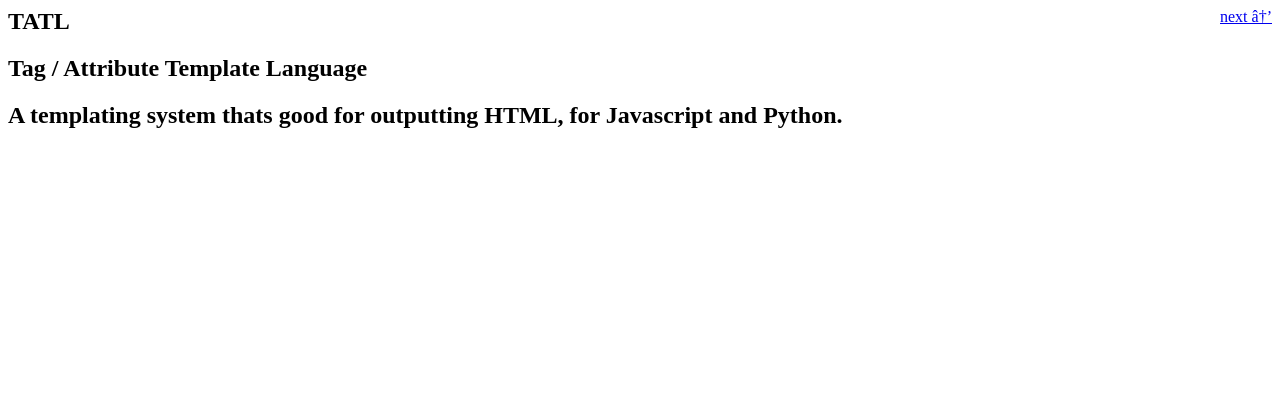
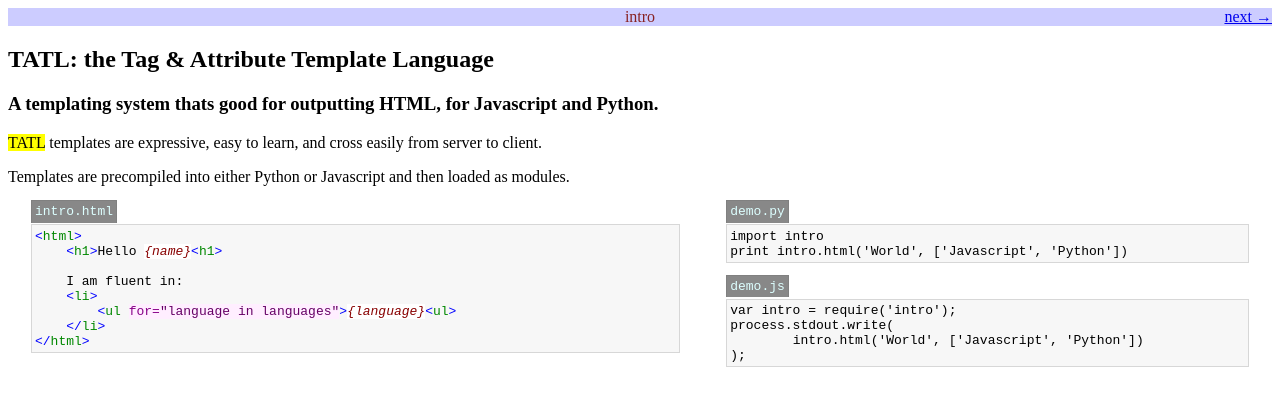
Before and after one commit to tln/tatl, a plain HTML site: page docs/index.html in a window 1280 px wide. Drawn offline with nearby package versions, Linux system fonts and the light colour scheme.

Commit message:
Further doc improvements

```diff
--- a/docs/docs.css
+++ b/docs/docs.css
@@ -3,6 +3,21 @@ pre {
 	border: 1px solid #d7d7d7;
 	margin: 1em 1.75em;
 	padding: .25em;
+}
+
+div.filename {
+	font-family: monospace;
+	padding: 0.25em;
+	margin: 1em 1.75em 0 1.75em;
+	border: 1px solid gray;
+	border-bottom: none;
+	display: inline;
+	line-height: 1.75em;
+	color: #dff;
+	background: #888;
+}
+div.filename + pre {
+	margin-top: 0;
 }
 
 pre code {
@@ -36,3 +51,14 @@ pre code .attr .attrval var {
 pre .comment {
 	color: #888;
 }
+
+nav {
+	background: #ccf;
+	color: #822;
+}
+article nav span {
+	display: block;
+	width: 60%;
+	margin: 0 auto;
+	text-align: center;
+}
--- a/docs/index.html
+++ b/docs/index.html
@@ -1,5 +1,6 @@
 <html>
 <head>
+<meta charset="UTF-8"></meta>
 <script src="http://ajax.googleapis.com/ajax/libs/jquery/1.10.2/jquery.min.js" type="text/javascript"></script>
 <script>
     $(function () {
@@ -25,21 +26,53 @@
 <nav>
 
 <a style="float: right;" href="#2">next →</a>
+<span>intro</span>
 </nav>
-        <html><body><h1>TATL</h1>
-<h2>Tag / Attribute Template Language</h2>
-<h2>A templating system thats good for outputting HTML, for Javascript and Python.</h2>
-<p></p></body></html>
+        <html><body><h2>TATL: the Tag &amp; Attribute Template Language</h2>
+<h3>A templating system thats good for outputting HTML, for Javascript and Python.</h3>
+<p><mark>TATL</mark> templates are expressive, easy to learn, and cross easily from
+server to client.
+
+</p><p>Templates are precompiled into either Python or Javascript and then loaded as modules.
+
+</p><div style="float: right; width: 45%">
+<div class="filename">demo.py</div>
+<pre class="python">
+import intro
+print intro.html('World', ['Javascript', 'Python'])
+</pre>
+<div class="filename">demo.js</div>
+<pre class="javascript">
+var intro = require('intro');
+process.stdout.write(
+	intro.html('World', ['Javascript', 'Python'])
+);
+</pre>
+</div>
+<div style="width: 55%">
+	<div class="filename">intro.html</div>
+<pre class="html tatl"><code>&lt;<span class="tag ">html</span>&gt;</code>
+    <code>&lt;<span class="tag ">h1</span>&gt;</code>Hello <var>{name}</var><code>&lt;<span class="tag ">h1</span>&gt;</code>
+
+    I am fluent in:
+    <code>&lt;<span class="tag ">li</span>&gt;</code>
+        <code>&lt;<span class="tag ">ul</span> <span class="attr special"><span class="attrname">for</span>=<span class="attrval">"language in languages"</span></span>&gt;</code><var>{language}</var><code>&lt;<span class="tag ">ul</span>&gt;</code>
+    <code>&lt;/<span class="tag ">li</span>&gt;</code>
+<code>&lt;/<span class="tag ">html</span>&gt;</code>
+</pre>
+</div>
+</body></html>
     </article><article class="" id="2">
 <nav>
 <a style="float: left;" href="#1">← previous</a>
 <a style="float: right;" href="#3">next →</a>
+<span>basic</span>
 </nav>
         <html><body><p>
 Pretty basic! <code>{}</code> are *substitions*. <code>for=</code> and <code>if=</code> are special *attributes*. There are a few more
 special attributes, which we'll see in the advanced section. <a href="#3">On to next &gt;&gt;</a>
 
-<pre><code>&lt;<span class="tag ">html</span>&gt;</code>
+<pre class="html tatl"><code>&lt;<span class="tag ">html</span>&gt;</code>
     <code>&lt;<span class="tag ">h1</span>&gt;</code>Hello <var>{name}</var><code>&lt;<span class="tag ">h1</span>&gt;</code>
     <code>&lt;<span class="tag ">p</span> <span class="attr special"><span class="attrname">if</span>=<span class="attrval">"number"</span></span>&gt;</code>Your emergency contact number is: <var>{number}</var><code>&lt;/<span class="tag ">p</span>&gt;</code>
     <code>&lt;<span class="tag ">li</span>&gt;</code>
@@ -50,6 +83,7 @@ special attributes, which we'll see in the advanced section. <a href="#3">On to
 <nav>
 <a style="float: left;" href="#2">← previous</a>
 <a style="float: right;" href="#4">next →</a>
+<span>tags</span>
 </nav>
         <html><body><p>
 </p><p>Ok, now lets look at the special *tags*. Just two: <code>&lt;do&gt;</code> acts like any other tag but doesn't show up in the output.
@@ -62,7 +96,7 @@ special attributes, which we'll see in the advanced section. <a href="#3">On to
 
 </p><p><a href="#4">next &gt;&gt;</a>
 
-<pre><code>&lt;<span class="tag ">html</span>&gt;</code>
+<pre class="html tatl"><code>&lt;<span class="tag ">html</span>&gt;</code>
     <code>&lt;<span class="tag ">h1</span>&gt;</code>Hello <var>{name}</var><code>&lt;<span class="tag ">h1</span>&gt;</code>
     <code>&lt;<span class="tag ">p</span> <span class="attr special"><span class="attrname">if</span>=<span class="attrval">"number"</span></span>&gt;</code>
         Your emergency contact number is: <var>{number}</var>
@@ -84,6 +118,7 @@ special attributes, which we'll see in the advanced section. <a href="#3">On to
 <nav>
 <a style="float: left;" href="#3">← previous</a>
 <a style="float: right;" href="#5">next →</a>
+<span>shortcuts</span>
 </nav>
         <html><body><p>
 </p><p>We can use shortcuts here.
@@ -96,7 +131,7 @@ special attributes, which we'll see in the advanced section. <a href="#3">On to
 
 <a href="#5">next &gt;&gt;</a>
 
-<pre><code>&lt;<span class="tag ">html</span>&gt;</code>
+<pre class="html tatl"><code>&lt;<span class="tag ">html</span>&gt;</code>
     <code>&lt;<span class="tag ">h1</span>&gt;</code>Hello <var>{name}</var><code>&lt;<span class="tag ">h1</span>&gt;</code>
     <code>&lt;<span class="tag ">p</span> <span class="attr special"><span class="attrname">if</span></span>&gt;</code>
         Your emergency contact number is: <var>{number}</var>
@@ -118,14 +153,15 @@ special attributes, which we'll see in the advanced section. <a href="#3">On to
 <nav>
 <a style="float: left;" href="#4">← previous</a>
 <a style="float: right;" href="#6">next →</a>
+<span>structured</span>
 </nav>
         <html><body><p>Lets see what happens if the data is more structured. The notices now has a level, text and a link for more details. We just change the substitution to use <code>variable.path</code>.
 
-</p><p>We havent shown what kind of data structure the notices is passed as but dotted paths work with lists, dicts, and objects, and if the key isn't found, its just empty (more on empty).
+</p><p>We haven't shown what kind of data structure the notices is passed as but dotted paths work with lists, dicts, and objects, and if the key isn't found, its just empty (more on empty).
 
-</p><p>Notice how the empty if came in handy again!
+</p><p>Notice how the empty <code>if</code> came in handy again!
 
-<pre><code>&lt;<span class="tag ">html</span>&gt;</code>
+<pre class="html tatl"><code>&lt;<span class="tag ">html</span>&gt;</code>
     <code>&lt;<span class="tag ">h1</span>&gt;</code>Hello <var>{name}</var><code>&lt;<span class="tag ">h1</span>&gt;</code>
     <code>&lt;<span class="tag ">p</span> <span class="attr special"><span class="attrname">if</span></span>&gt;</code>
         Your emergency contact number is: <var>{number}</var>
@@ -151,6 +187,7 @@ special attributes, which we'll see in the advanced section. <a href="#3">On to
 <nav>
 <a style="float: left;" href="#5">← previous</a>
 <a style="float: right;" href="#7">next →</a>
+<span>divein</span>
 </nav>
         <html><body><p>Thats it! Dive in further:
 
@@ -177,6 +214,7 @@ special attributes, which we'll see in the advanced section. <a href="#3">On to
 <nav>
 <a style="float: left;" href="#6">← previous</a>
 <a style="float: right;" href="#8">next →</a>
+<span>moreloops</span>
 </nav>
         <html><body><h1>More data, more loops.</h1>
 <p>Ok, we need labels for the radio buttons. Lets add set a local variable. Then we look up the number.
@@ -187,7 +225,7 @@ save it to a local variable. Theres also a filter -- <code>set=""</code>
 </p><p>For the sake of a scenario, lets say we've decided to nag people about
 their number in the footer, too; we're referencing our variable like it was passed in.
 
-<pre><code>&lt;<span class="tag ">html</span>&gt;</code>
+<pre class="html tatl"><code>&lt;<span class="tag ">html</span>&gt;</code>
     <code>&lt;<span class="tag ">h1</span>&gt;</code>Hello <var>{name}</var><code>&lt;<span class="tag ">h1</span>&gt;</code>
     <code>&lt;<span class="tag ">p</span> <span class="attr special"><span class="attrname">set</span>=<span class="attrval">"chide|tag"</span></span> <span class="attr special"><span class="attrname">if</span></span>&gt;</code>
         Your emergency contact number is: <var>{number}</var>
@@ -219,10 +257,11 @@ their number in the footer, too; we're referencing our variable like it was pass
 <nav>
 <a style="float: left;" href="#7">← previous</a>
 <a style="float: right;" href="#9">next →</a>
+<span>defs</span>
 </nav>
         <html><body><h1>Calls, defs</h1>
 <p>This is getting complicated. Lets move out some of the pieces using macros.
-The second file is called common.html so we can access the macros within using common::name.
+The second file is called <code>common.html</code>, and would be compiled into a module called <code>common</code>; we can access the macros within that module by using <code>common::name</code>.
 
 </p><p>The <code>def=</code> tag defines a macro. Note that we moved the <code>{labels = {..}}</code> inside the macro.
 When it was outside the macro, it was a local var of the implicit html macro. Macros can
@@ -230,9 +269,9 @@ only access parameters that are passed in.
 
 </p><p>We call a local function via {function()} and function from another template via {template::function()}
 
-<pre><code>&lt;<span class="tag ">html</span>&gt;</code>
+<pre class="html tatl"><code>&lt;<span class="tag ">html</span>&gt;</code>
     <code>&lt;<span class="tag ">h1</span>&gt;</code>Hello <var>{name}</var><code>&lt;<span class="tag ">h1</span>&gt;</code>
-    <var>{chide(number)}</var>
+    <var>{common::chide(number)}</var>
     <code>&lt;<span class="tag ">li</span>&gt;</code>
         <code>&lt;<span class="tag ">ul</span> <span class="attr"><span class="attrname">class</span>=<span class="attrval">"<var>{.level}</var>"</span></span> <span class="attr special"><span class="attrname">for</span>=<span class="attrval">"notices"</span></span>&gt;</code><var>{.text}</var>
             <code>&lt;<span class="tag ">div</span> <span class="attr"><span class="attrname">class</span>=<span class="attrval">"more-info"</span></span> <span class="attr special"><span class="attrname">if</span></span>&gt;</code>
@@ -242,11 +281,12 @@ only access parameters that are passed in.
     <code>&lt;/<span class="tag ">li</span>&gt;</code>
     <var>{rating()}</var>
     <code>&lt;<span class="tag ">hr</span>&gt;</code>
-    <var>{chide(number)}</var>
+    <var>{common::chide(number)}</var>
 <code>&lt;/<span class="tag ">html</span>&gt;</code>
 </pre>
 
-<pre><code>&lt;<span class="tag ">html</span>&gt;</code>
+<div class="filename">common.html</div>
+<pre class="html tatl"><code>&lt;<span class="tag ">html</span>&gt;</code>
     <code>&lt;<span class="tag ">h1</span>&gt;</code><var>{title}</var><code>&lt;/<span class="tag ">h1</span>&gt;</code>
 
     <code>&lt;<span class="tag ">p</span> <span class="attr special"><span class="attrname">def</span>=<span class="attrval">"chide(number)"</span></span> <span class="attr special"><span class="attrname">if</span></span>&gt;</code>
@@ -268,6 +308,7 @@ only access parameters that are passed in.
 <nav>
 <a style="float: left;" href="#8">← previous</a>
 <a style="float: right;" href="#10">next →</a>
+<span>use</span>
 </nav>
         <html><body><p>The <code>use=</code> attribute + <code>param=</code> = inheritence.
 
@@ -282,7 +323,7 @@ and pass them.
 title of the page, as well. In general you can use variables after they're defined, eg you can use variables from a
 for loop.
 
-<pre><code>&lt;<span class="tag ">html</span> <span class="attr special"><span class="attrname">use</span>=<span class="attrval">"common::html"</span></span>&gt;</code>
+<pre class="html tatl"><code>&lt;<span class="tag ">html</span> <span class="attr special"><span class="attrname">use</span>=<span class="attrval">"common::html"</span></span>&gt;</code>
     <code>&lt;<span class="tag ">title</span> <span class="attr special"><span class="attrname">set</span>=<span class="attrval">"footer|contents"</span></span>&gt;</code>Hello <var>{name}</var><code>&lt;/<span class="tag ">title</span>&gt;</code>
     <var>{footer = chide(number); footer}</var>
 
@@ -301,7 +342,7 @@ for loop.
 <code>&lt;/<span class="tag ">html</span>&gt;</code>
 </pre>
 
-<pre><code>&lt;<span class="tag ">html</span> <span class="attr special"><span class="attrname">def</span>=<span class="attrval">"html(*)"</span></span>&gt;</code>
+<pre class="html tatl"><code>&lt;<span class="tag ">html</span> <span class="attr special"><span class="attrname">def</span>=<span class="attrval">"html(*)"</span></span>&gt;</code>
     <code>&lt;<span class="tag ">title</span> <span class="attr special"><span class="attrname">param</span>=<span class="attrval">"title"</span></span>&gt;</code><var>{title}</var><code>&lt;/<span class="tag ">title</span>&gt;</code>
     <code>&lt;<span class="tag ">h1</span>&gt;</code><var>{title}</var><code>&lt;/<span class="tag ">h1</span>&gt;</code>
 
@@ -329,13 +370,14 @@ for loop.
 <nav>
 <a style="float: left;" href="#9">← previous</a>
 <a style="float: right;" href="#11">next →</a>
+<span>moreshortcuts</span>
 </nav>
         <html><body><h1>More shortcuts! </h1>
 <p>param and set will default to their tag names.
 
 </p><p>param will set '.' to be the value of the parameter.
 
-<pre><code>&lt;<span class="tag ">html</span> <span class="attr special"><span class="attrname">use</span>=<span class="attrval">"common::html"</span></span>&gt;</code>
+<pre class="html tatl"><code>&lt;<span class="tag ">html</span> <span class="attr special"><span class="attrname">use</span>=<span class="attrval">"common::html"</span></span>&gt;</code>
     <code>&lt;<span class="tag ">title</span> <span class="attr special"><span class="attrname">set</span></span>&gt;</code>Hello <var>{name}</var><code>&lt;/<span class="tag ">title</span>&gt;</code>
     <var>{chide(number)}</var>
 
@@ -352,7 +394,7 @@ for loop.
 <code>&lt;/<span class="tag ">html</span>&gt;</code>
 </pre>
 
-<pre><code>&lt;<span class="tag ">html</span>&gt;</code>
+<pre class="html tatl"><code>&lt;<span class="tag ">html</span>&gt;</code>
     <code>&lt;<span class="tag ">title</span> <span class="attr special"><span class="attrname">param</span></span>&gt;</code><var>{.}</var><code>&lt;/<span class="tag ">title</span>&gt;</code>
     <code>&lt;<span class="tag ">h1</span>&gt;</code><var>{.}</var><code>&lt;/<span class="tag ">h1</span>&gt;</code>
 
@@ -380,6 +422,7 @@ for loop.
 <nav>
 <a style="float: left;" href="#10">← previous</a>
 <a style="float: right;" href="#12">next →</a>
+<span>placeholders</span>
 </nav>
         <html><body><p>
 </p><p>From now on we'll ignore common. Lets introduce placeholders. We want to put some content at the top to the page (the chide) that we calculate later. Of course, this could be solved in other ways! But it's a good introduction point.</p>
@@ -391,7 +434,7 @@ for loop.
 </li></ul>
 <p>Lets introduce <a href="#12">this</a> next.
 
-<pre><code>&lt;<span class="tag ">html</span> <span class="attr special"><span class="attrname">use</span>=<span class="attrval">"common::html"</span></span>&gt;</code>
+<pre class="html tatl"><code>&lt;<span class="tag ">html</span> <span class="attr special"><span class="attrname">use</span>=<span class="attrval">"common::html"</span></span>&gt;</code>
     <code>&lt;<span class="tag ">title</span> <span class="attr special"><span class="attrname">set</span></span>&gt;</code>Hello <var>{name}</var><code>&lt;/<span class="tag ">title</span>&gt;</code>
     <var>{*:lede}</var>
 
@@ -422,6 +465,7 @@ for loop.
 <nav>
 <a style="float: left;" href="#11">← previous</a>
 <a style="float: right;" href="#13">next →</a>
+<span>placeholders2</span>
 </nav>
         <html><body><p>Ok. Increment placeholders work somewhat similarly... you can also access the
 count in further logic.
@@ -432,7 +476,7 @@ general as other languages).
 
 </p><p>We're also calling the <code>lede()</code> via <code>use=""</code>. <code>use=""</code> will set <code>.</code> to be the result of the whole tag. Thats what placeholders have as their parameter name by default.
 
-<pre><code>&lt;<span class="tag ">html</span> <span class="attr special"><span class="attrname">use</span>=<span class="attrval">"common::html"</span></span>&gt;</code>
+<pre class="html tatl"><code>&lt;<span class="tag ">html</span> <span class="attr special"><span class="attrname">use</span>=<span class="attrval">"common::html"</span></span>&gt;</code>
     <code>&lt;<span class="tag ">title</span> <span class="attr special"><span class="attrname">set</span></span>&gt;</code>Hello <var>{name}</var><code>&lt;/<span class="tag ">title</span>&gt;</code>
     <var>{*:lede}</var>
 
@@ -456,6 +500,7 @@ general as other languages).
 <nav>
 <a style="float: left;" href="#12">← previous</a>
 <a style="float: right;" href="#14">next →</a>
+<span>gotchas</span>
 </nav>
         <html><body><p>It's not all unicorns and rainbows! There are some gotchas we should bring up, especially
 about placeholders.
@@ -468,7 +513,7 @@ about placeholders.
 
 </p><p>Lets look at how that expands!
 
-<pre><code>&lt;<span class="tag ">html</span> <span class="attr special"><span class="attrname">use</span>=<span class="attrval">"common::html"</span></span>&gt;</code>
+<pre class="html tatl"><code>&lt;<span class="tag ">html</span> <span class="attr special"><span class="attrname">use</span>=<span class="attrval">"common::html"</span></span>&gt;</code>
     <code>&lt;<span class="tag ">title</span> <span class="attr special"><span class="attrname">set</span></span>&gt;</code>Hello <var>{name}</var><code>&lt;/<span class="tag ">title</span>&gt;</code>
     <var>{*:lede}</var>
 
@@ -521,6 +566,7 @@ about placeholders.
 <nav>
 <a style="float: left;" href="#13">← previous</a>
 <a style="float: right;" href="#15">next →</a>
+<span>combos</span>
 </nav>
         <html><body><p>
 
@@ -531,7 +577,7 @@ about placeholders.
 </p><p><code>param</code> + <code>set</code> (with name) + <code>for</code> + <code>if</code>
 </p><p><a href="#15">On to next &gt;&gt;</a></p>
 
-    <pre><code>&lt;<span class="tag ">html</span>&gt;</code>
+	<pre class="html tatl"><code>&lt;<span class="tag ">html</span>&gt;</code>
 
     <span class="comment">&lt;!-- given a list, format it, pass to func, and return the result --&gt;</span>
     <code>&lt;<span class="tag ">p</span> <span class="attr special"><span class="attrname">def</span></span> <span class="attr special"><span class="attrname">use</span>=<span class="attrval">"func"</span></span> <span class="attr special"><span class="attrname">param</span>=<span class="attrval">"name"</span></span> <span class="attr special"><span class="attrname">for</span></span> <span class="attr special"><span class="attrname">if</span></span>&gt;</code>...<code>&lt;/<span class="tag ">p</span>&gt;</code>
@@ -549,6 +595,7 @@ about placeholders.
 <nav>
 <a style="float: left;" href="#14">← previous</a>
 <a style="float: right;" href="#16">next →</a>
+<span>quoting</span>
 </nav>
         <html><body><p>
 </p><h1>Quoting and content</h1>
@@ -559,7 +606,7 @@ the brace without being a substitution.
 
 </p><p>Nothing in the &lt;style&gt; or &lt;script&gt; is substituted.
 
-<pre><code>&lt;<span class="tag ">html</span>&gt;</code>
+<pre class="html tatl"><code>&lt;<span class="tag ">html</span>&gt;</code>
     {<var>{ }</var>}
 
     <var>{<code>&lt;<span class="tag ">tt</span>&gt;</code>test<code>&lt;/<span class="tag ">tt</span>&gt;</code>}</var>
@@ -582,6 +629,7 @@ the brace without being a substitution.
 <nav>
 <a style="float: left;" href="#15">← previous</a>
 
+<span>comments</span>
 </nav>
         <html><body><h1>Comments and front matter.</h1>
 <p>Comments are NOT processed or sent with the document.
@@ -596,7 +644,7 @@ You could store docs, copyright info, etc in here.
 </p><p>Front matter must be JSON to ensure maximum interoperability. That means the keys
 must use quotes unlike maps in this templating language or objects in Javascript.
 
-<pre><span class="comment">&lt;!--<var>{"key": "value"}</var>--&gt;</span>
+<pre class="html tatl"><span class="comment">&lt;!--<var>{"key": "value"}</var>--&gt;</span>
 <span class="comment">&lt;!-- comment - not even sent with document--&gt;</span>
 <![CDATA[]]>
 <code>&lt;<span class="tag ">html</span>&gt;</code>
```
Also changed, not shown: docs/gen.html (+2 -0 lines), docs/slides/defs.html (+2 -2 lines), docs/slides/intro.html (+27 -4 lines), docs/slides/structured.html (+2 -2 lines), 4 other files. Lines whose indentation alone changed are shown as unchanged.
